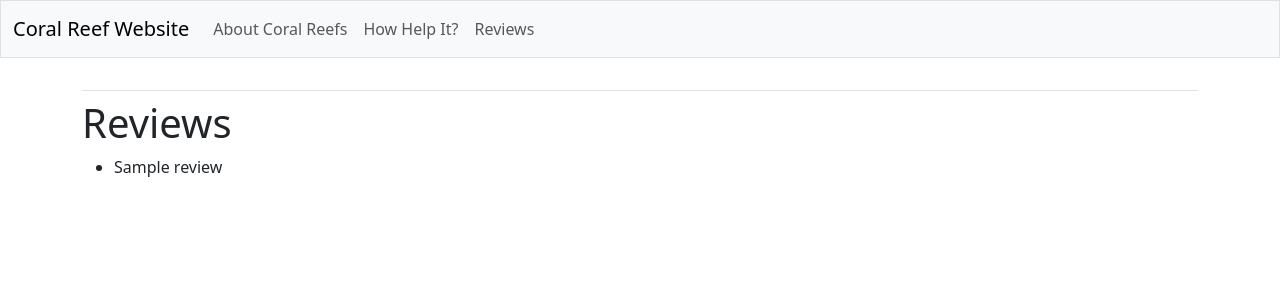
After one commit to thescpman/coral_reef_app, a Django app: template website/templates/website/reviews.html in a window 1280 px wide. The commit adds this page. Shown: the top 300 px of the page. Run offline with Django 3.2, Linux system fonts and the light colour scheme; the template is opened without the code that fills it: most values are stand-ins (such as "Sample title", 1, 10 or a date in 2020); some libraries are stand-ins or nearby versions.

Commit message:
Added new part.

```diff
--- a/website/templates/website/base.html
+++ b/website/templates/website/base.html
@@ -32,6 +32,9 @@
               Help It?
             </a>
           </li>
+          <li class="nav-item">
+            <a class="nav-link" href="{% url 'website:reviews'%}">Reviews</a>
+          </li>
         </ul> <!-- End of links on left side of navbar -->
 
         <!-- Account-related links -->
--- /dev/null
+++ b/website/templates/website/reviews.html
@@ -0,0 +1,13 @@
+{% extends 'website/base.html' %}
+
+{% block content %}
+  <h1>Reviews</h1>
+
+  <ul>
+    {% for review in reviews %}
+      <li>{{review.name}}</li>
+    {% empty %}
+      <li>There are no reviews yet</li>
+    {% endfor %}
+  </ul>
+{% endblock content %}
--- a/website/urls.py
+++ b/website/urls.py
@@ -11,4 +11,5 @@ urlpatterns = [
     path('', views.index, name='index'),
     path('coral_reef/', views.coral_reef,name='coral_reef'),
     path('help_the_ocean/', views.help_the_ocean,name='help_the_ocean'),
+    path('reviews/', views.reviews, name='reviews'),
 ]
```
Also changed, not shown: website/views.py (+7 -1 lines), website/migrations/0001_initial.py (added).
